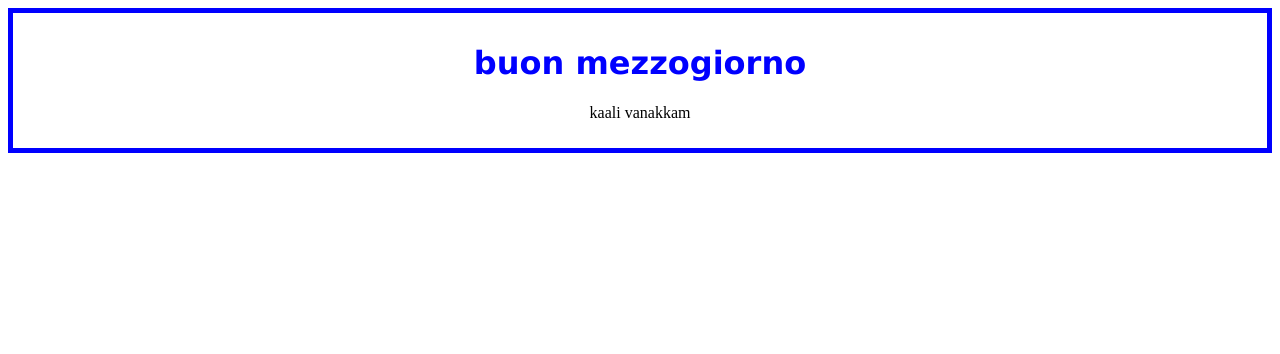
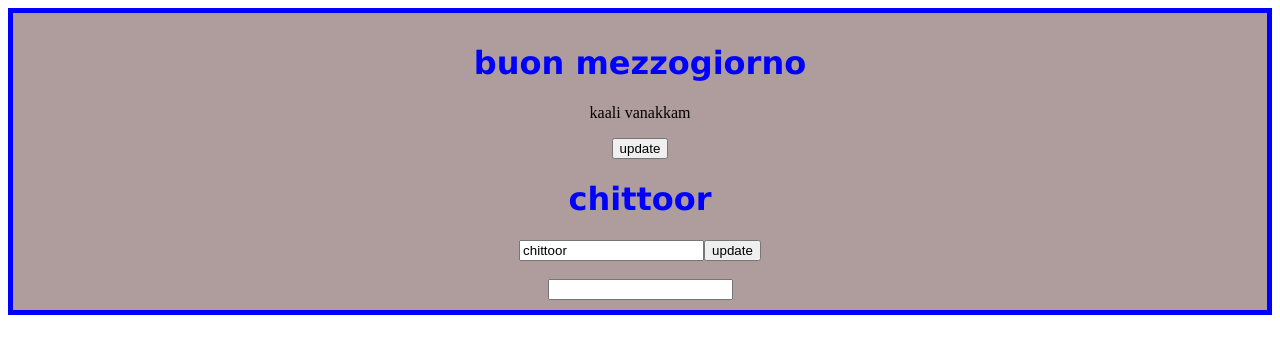
Before and after one commit to akhil-rajarao/AngularCore, an Angular app: page / in a window 1280 px wide. Shown: the top 354 px of the page. Built offline with nearby package versions, Linux system fonts and the light colour scheme.

Commit message:
added ngmodel in header component

```diff
--- a/src/app/app.component.html
+++ b/src/app/app.component.html
@@ -4,6 +4,7 @@
     padding: 10px;
     text-align: center;
     box-sizing: content-box;
+    background-color: rgb(175, 157, 157);
   "
 >
   <!-- <p>Current Time {{ timer }}</p>
@@ -60,5 +61,9 @@
 
 
   <img style="width: 10vw" src="{{ path }}" alt="imagesinsindekjn" /> -->
-  <app-header [childTitle]="wish"></app-header>
+  <app-header [childTitle]="wish" (customEvent)="cdata = $event"></app-header>
+  <div>{{ cdata }}</div>
+  <br />
+  <input type="text" />
+
 </div>
--- a/src/app/header/header.component.html
+++ b/src/app/header/header.component.html
@@ -1,2 +1,6 @@
-<h1>{{childTitle}}</h1>
+<h1>{{ childTitle }}</h1>
 <p>kaali vanakkam</p>
+<button on-click="passToParent()">update</button>
+<h1>{{area}}</h1>
+<input type="text" [(ngModel)]="area" (input)="changevillagename($event)"/>
+<button on-click="buttonclick()">update</button>
--- a/src/app/header/header.component.ts
+++ b/src/app/header/header.component.ts
@@ -1,4 +1,5 @@
-import { Component, Input } from '@angular/core';
+import { Component, EventEmitter, Input, Output } from '@angular/core';
+import { emit } from 'process';
 
 @Component({
   selector: 'app-header',
@@ -6,6 +7,22 @@ import { Component, Input } from '@angular/core';
   styleUrl: './header.component.css'
 })
 export class HeaderComponent {
+  area = "chittoor"
+  changevillagename = (e:any)=>{
+    this.area =  e.target.value
+  }
+  buttonclick = ()=>{
+    this.area = "penumuru"
+  }
   @Input() childTitle:any
 
+  childMessageToParent: string = "this is from child component"
+  msg:number = 32546
+
+  @Output() customEvent = new EventEmitter();
+
+  passToParent = ()=>{
+    this.customEvent.emit(this.childMessageToParent)
+  }
+
 }
```
Also changed, not shown: src/app/app.component.ts (+5 -4 lines).
